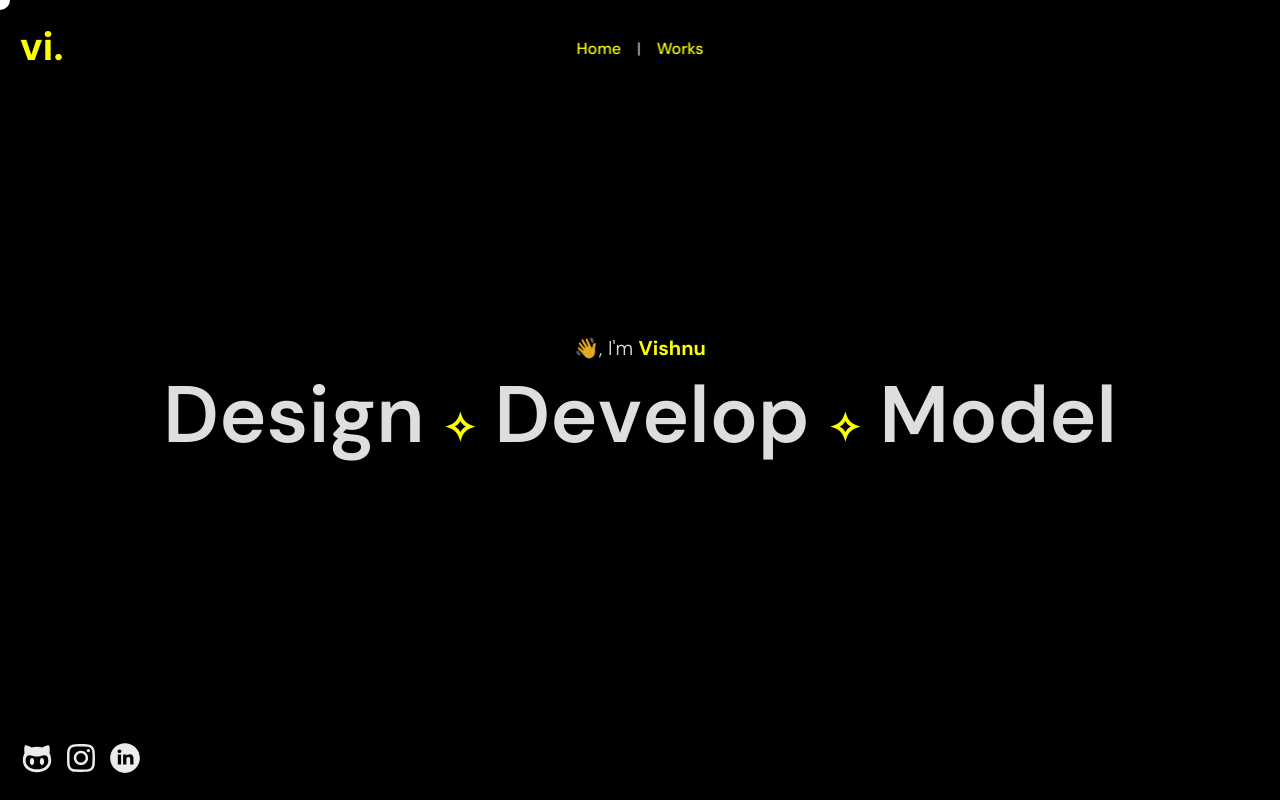
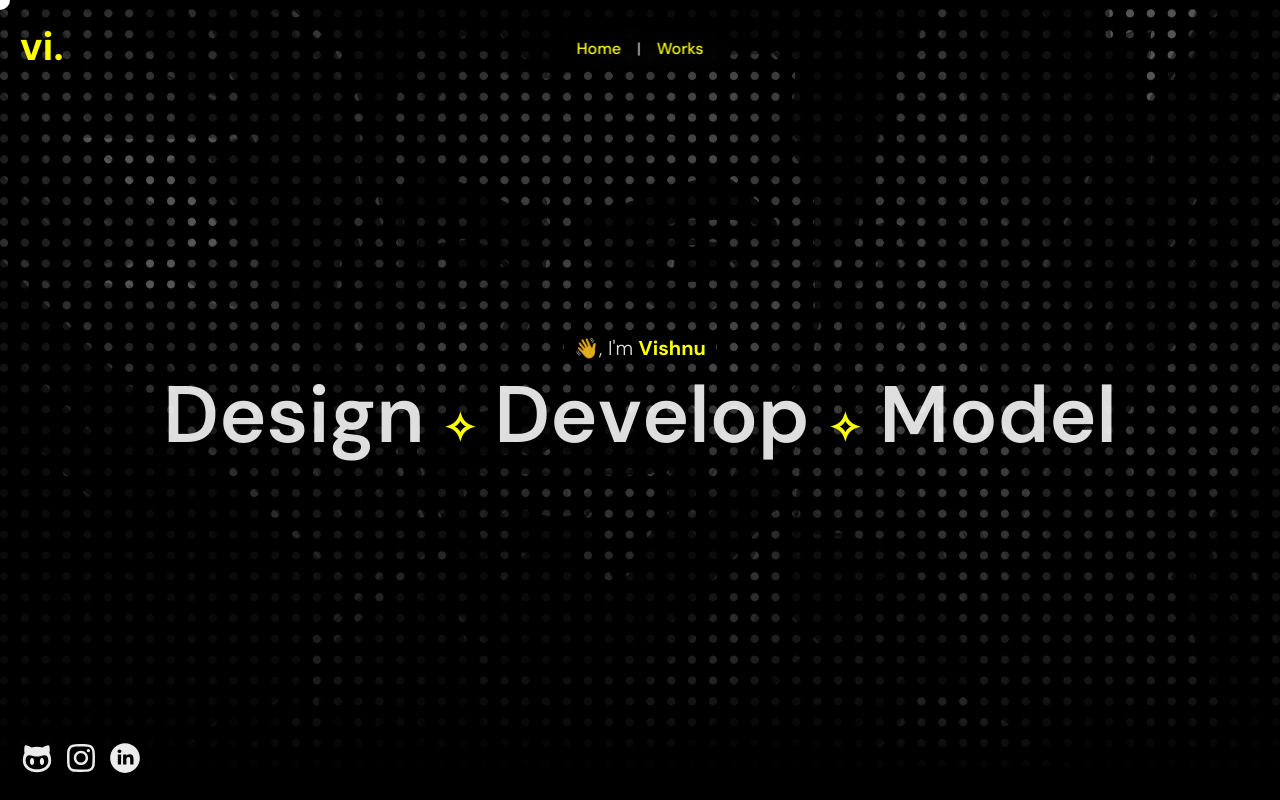
Before and after one commit to S0Vishnu/portfolio-25, a React (Vite) app: page / in a window 1280 px wide. Shown: the top 800 px of the page. Built offline with nearby package versions, Linux system fonts and the light colour scheme; a web font is replaced by a local one.

Commit message:
Add mouse reveal background effect to hero section with bg-gray and bg-color images

```diff
--- a/src/components/Landing.tsx
+++ b/src/components/Landing.tsx
@@ -4,6 +4,8 @@ import gsap from "gsap";
 const Landing = () => {
   const subtitleRef = useRef<HTMLDivElement | null>(null);
   const titleRef = useRef<HTMLHeadingElement | null>(null);
+  const heroWrapperRef = useRef<HTMLDivElement | null>(null);
+  const overlayRef = useRef<HTMLDivElement | null>(null);
 
   const isMobile = () => window.innerWidth <= 768; // Define mobile breakpoint
 
@@ -69,12 +71,52 @@ const Landing = () => {
     updateSubtitle();
     window.addEventListener("resize", updateSubtitle);
 
-    return () => window.removeEventListener("resize", updateSubtitle);
+    // Mouse tracking for reveal effect
+    const mouse = { x: -999, y: -999 };
+    const targetPos = { x: -999, y: -999 };
+    let animationFrameId: number | null = null;
+
+    const handleMouseMove = (e: MouseEvent) => {
+      if (!heroWrapperRef.current) return;
+
+      const rect = heroWrapperRef.current.getBoundingClientRect();
+      mouse.x = e.clientX - rect.left;
+      mouse.y = e.clientY - rect.top;
+    };
+
+    const animate = () => {
+      // Smooth interpolation for mask position
+      targetPos.x += (mouse.x - targetPos.x) * 0.15;
+      targetPos.y += (mouse.y - targetPos.y) * 0.15;
+
+      if (overlayRef.current) {
+        overlayRef.current.style.setProperty("--mouse-x", `${targetPos.x}px`);
+        overlayRef.current.style.setProperty("--mouse-y", `${targetPos.y}px`);
+      }
+
+      animationFrameId = requestAnimationFrame(animate);
+    };
+
+    if (heroWrapperRef.current) {
+      heroWrapperRef.current.addEventListener("mousemove", handleMouseMove);
+      animate();
+    }
+
+    return () => {
+      window.removeEventListener("resize", updateSubtitle);
+      if (heroWrapperRef.current) {
+        heroWrapperRef.current.removeEventListener("mousemove", handleMouseMove);
+      }
+      if (animationFrameId !== null) {
+        cancelAnimationFrame(animationFrameId);
+      }
+    };
     // eslint-disable-next-line react-hooks/exhaustive-deps
   }, []);
 
   return (
-    <div className="hero-main-wrapper" id="hero">
+    <div className="hero-main-wrapper" id="hero" ref={heroWrapperRef}>
+      <div className="hero-bg-overlay" ref={overlayRef}></div>
       <div className="hero-text-wrapper">
         <div className="hero-title-wrapper">
           <h1 className="hero-title" ref={titleRef}>
--- a/src/styles/App.css
+++ b/src/styles/App.css
@@ -36,8 +36,56 @@ nav {
   z-index: 2;
   height: 100vh;
   width: 100%;
+  background-image: url('../assets/images/me/bg-gray.png');
+  background-size: cover;
+  background-position: center;
+  background-repeat: no-repeat;
+
+  &::after {
+    content: '';
+    position: absolute;
+    bottom: 0;
+    left: 0;
+    width: 100%;
+    height: 120px;
+    background: linear-gradient(to top, var(--background-main) 20%, transparent 100%);
+  }
+
+  .hero-bg-overlay {
+    position: absolute;
+    top: 0;
+    left: 0;
+    width: 100%;
+    height: 100%;
+    background-image: url('../assets/images/me/bg-color.png');
+    background-size: cover;
+    background-position: center;
+    background-repeat: no-repeat;
+    pointer-events: none;
+    z-index: 1;
+    --mouse-x: -999px;
+    --mouse-y: -999px;
+    mask-image: radial-gradient(circle 280px at var(--mouse-x) var(--mouse-y),
+        black 30%,
+        transparent 100%);
+    -webkit-mask-image: radial-gradient(circle 280px at var(--mouse-x) var(--mouse-y),
+        black 30%,
+        transparent 100%);
+
+    &::after {
+      content: '';
+      position: absolute;
+      bottom: 0;
+      left: 0;
+      width: 100%;
+      height: 120px;
+      background: linear-gradient(to top, var(--background-main) 20%, transparent 100%);
+    }
+  }
 
   .hero-text-wrapper {
+    position: relative;
+    z-index: 2;
     user-select: none;
     display: flex;
     justify-content: center;
```
Also changed, not shown: src/assets/images/me/bg-color.png (added), src/assets/images/me/bg-gray.png (added).
